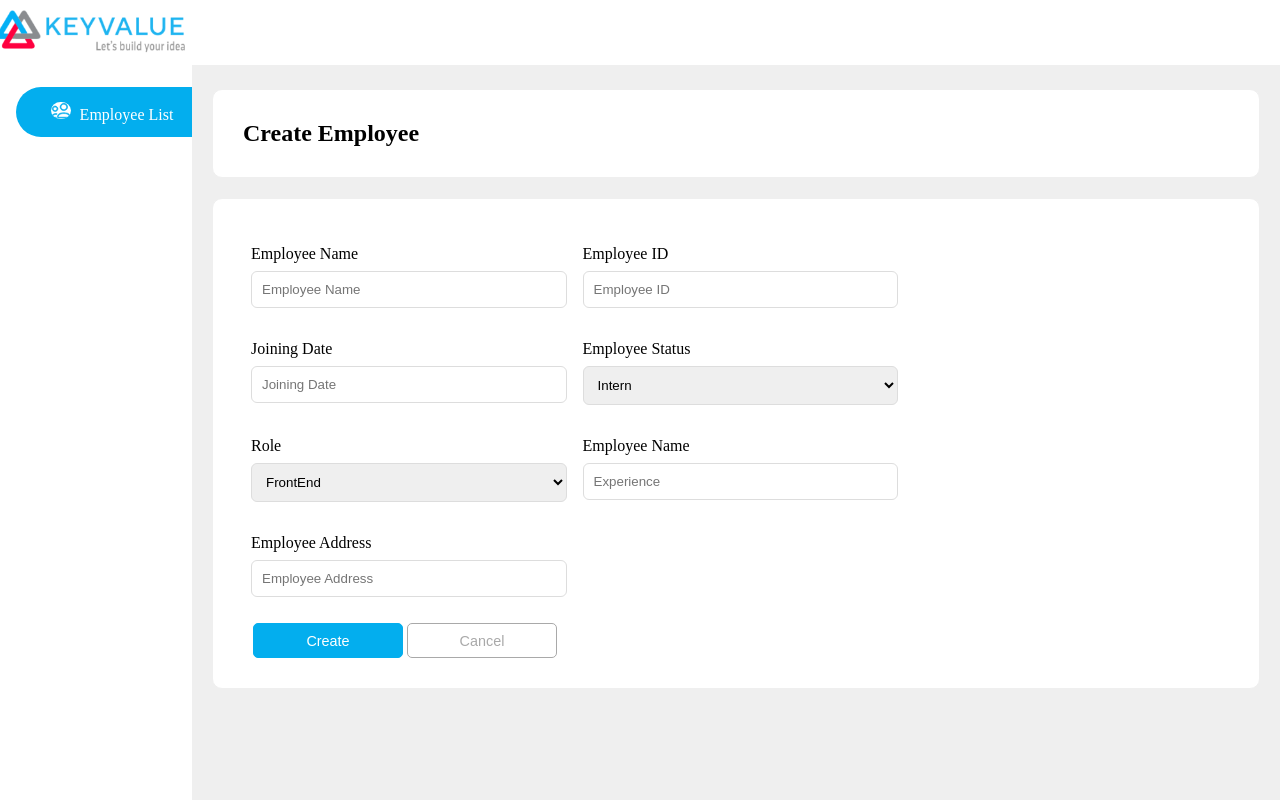
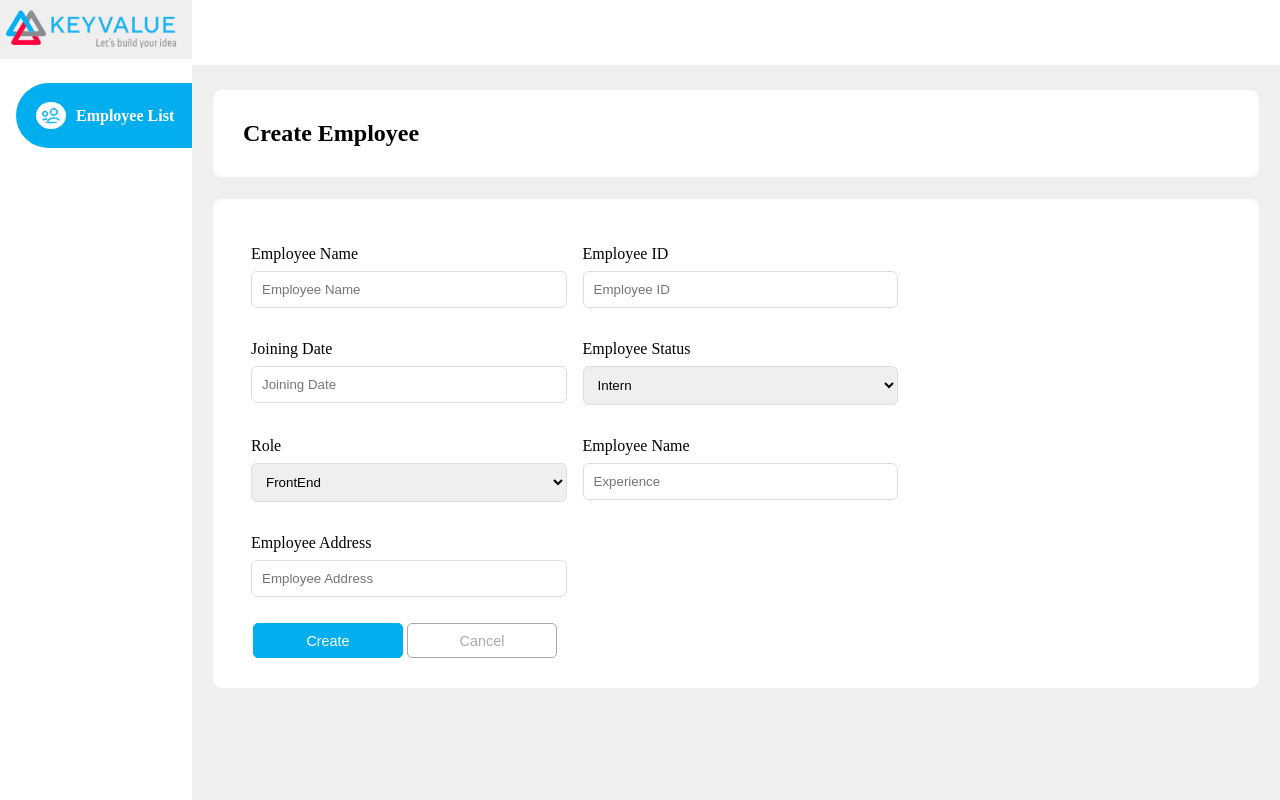
Before and after one commit to Vaishnav-NT/KV-Assignments, a plain HTML site: page Day1/Page2/index.html in a window 1280 px wide. Drawn offline with Linux system fonts and the light colour scheme.

Commit message:
Modified NavBar

```diff
--- a/Day1/Page2/index.html
+++ b/Day1/Page2/index.html
@@ -13,7 +13,7 @@
             </header>
             <nav>
                 <ul>
-                    <li><a class="nav-link" href="#"><img src="./images/icon.svg" alt="Employee List Icon"> Employee List </a></li>
+                    <span><li><a class="nav-link" href="#"><img src="./images/icon.svg" alt="Employee List Icon"> Employee List </a></li></span>
                 </ul>
             </nav>
         </aside>
@@ -63,11 +63,8 @@
                             </div>
                         </div>
                         <div class="form-buttons">
-                            <!-- <input type="submit" value="Create"> -->
                             <button type="submit" class="submit-button">Create</button>
                             <button class="cancel-button">Cancel</button>
-                            <!-- <a class="submit-button" href="#">Submit</a> -->
-                            <!-- <a class="cancel-button" href="#">Cancel</a> -->
                         </div>
                     </form>
                 </div>
--- a/Day1/Page2/style.css
+++ b/Day1/Page2/style.css
@@ -18,11 +18,13 @@ header {
     display: flex;
     justify-content: center;
     align-items: center;
+    background-color: #efefef;
 }
 
 .logo {
-    width: 220px;
+    width: 200px;
     padding: 10px;
+
 }
 
 ul {
@@ -31,28 +33,34 @@ ul {
 
 li {
     background-color: #03AEEE;
-    height: 50px;
+    height: 65px;
     width: 100%;
     margin-left: 16px;
     margin-top: 24px;
     display: flex;
-    justify-content: center;
+    justify-content: left;
+    padding-left: 20px;
     align-items: center;
-    border-top-left-radius: 25px;
-    border-bottom-left-radius: 25px;
+    border-top-left-radius: 35px;
+    border-bottom-left-radius: 35px;
 }
 
 a > img {
-    width: 20px;
+    padding: 5px;
+    width: 30px;
     background-color: white;
     border-radius: 50%;
-    margin-right: 5px;
+    margin-right: 10px;
 
 }
 
 .nav-link {
+    display: flex;
+    align-items: center;
+    justify-content: center;
     color: white;
     text-decoration: none;
+    font-weight: 550;
 }
 
 section {
```
